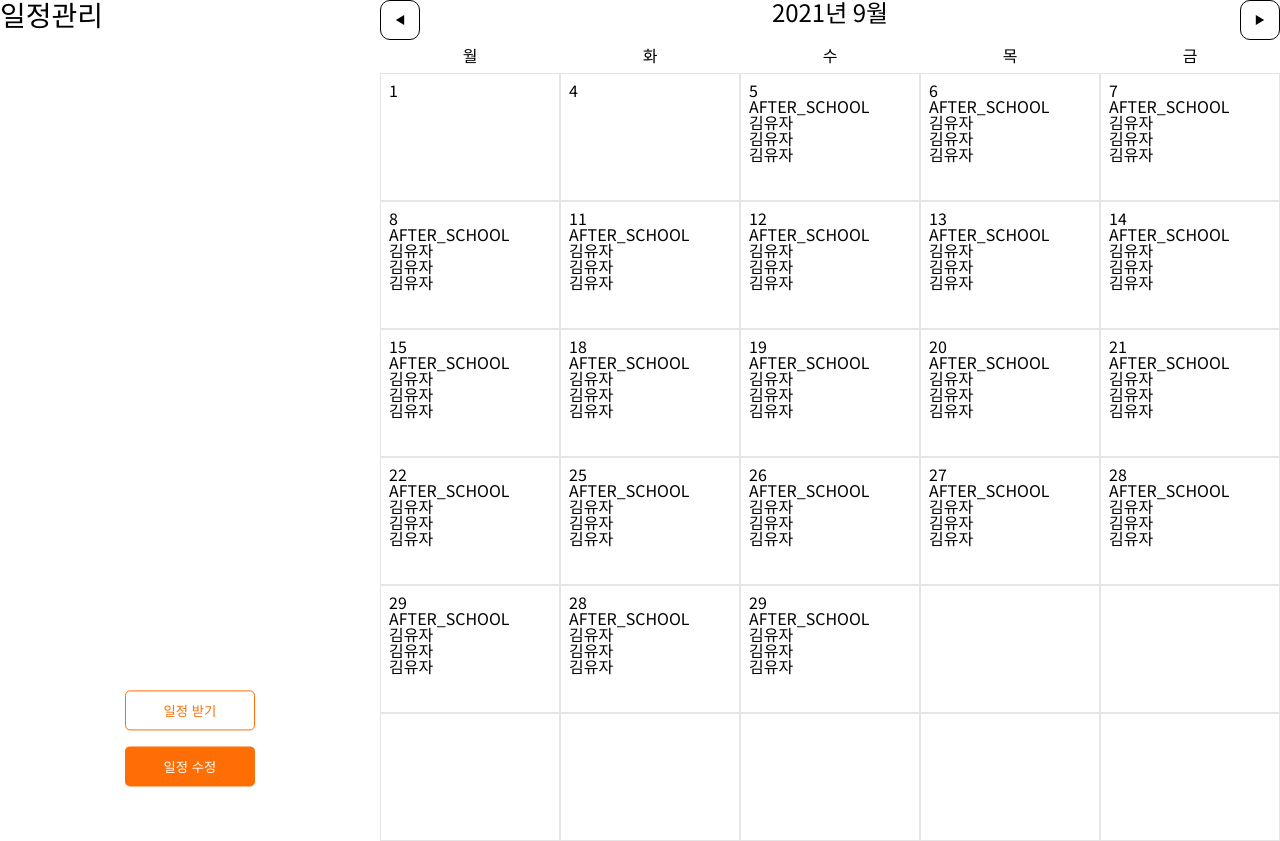
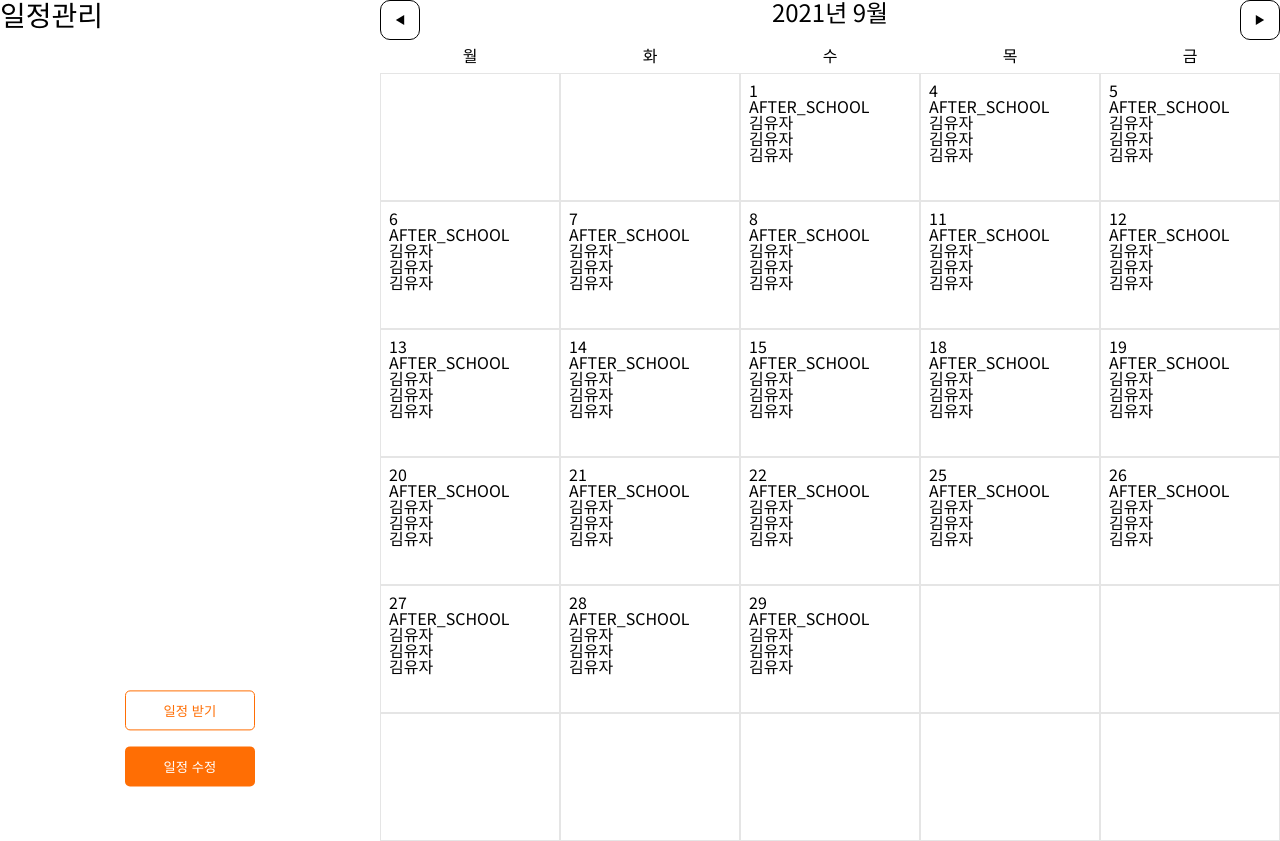
Before and after one commit to DSM-PICK/PICK2021-DESKTOP-CLIENT, a React (Create React App) app: page /manage-schedule in a window 1280 px wide. Built offline with nearby package versions, Linux system fonts and the light colour scheme.

Commit message:
⚡️ :: (#9) Calendar New Algorithm

```diff
--- a/src/components/ManageSchedule/Calendar/Calendar.tsx
+++ b/src/components/ManageSchedule/Calendar/Calendar.tsx
@@ -9,6 +9,7 @@ const Calendar: FC = (): JSX.Element => {
   const [year, setYear] = useState<number>(date.getFullYear());
   const [month, setMonth] = useState<number>(date.getMonth());
   const [TData, setTData] = useState(data);
+  const [NData, setNData] = useState([]);
   const week: Array<string> = ["일", "월", "화", "수", "목", "금", "토"];
   const Today: string = `${date.getFullYear()} ${date.getMonth()} ${date.getDate()}`;
 
@@ -39,7 +40,7 @@ const Calendar: FC = (): JSX.Element => {
 
     newDateArray = [...DummyFirst, ...TData, ...DummySecond];
 
-    setTData(newDateArray);
+    setNData(newDateArray);
   };
 
   useEffect(() => {
@@ -88,7 +89,7 @@ const Calendar: FC = (): JSX.Element => {
           })}
         </S.WeekContainer>
         <S.DayContainer>
-          {TData.map((value: any, index: number) => {
+          {NData.map((value: any, index: number) => {
             console.log(value.date)
             return (
               <Day
```
